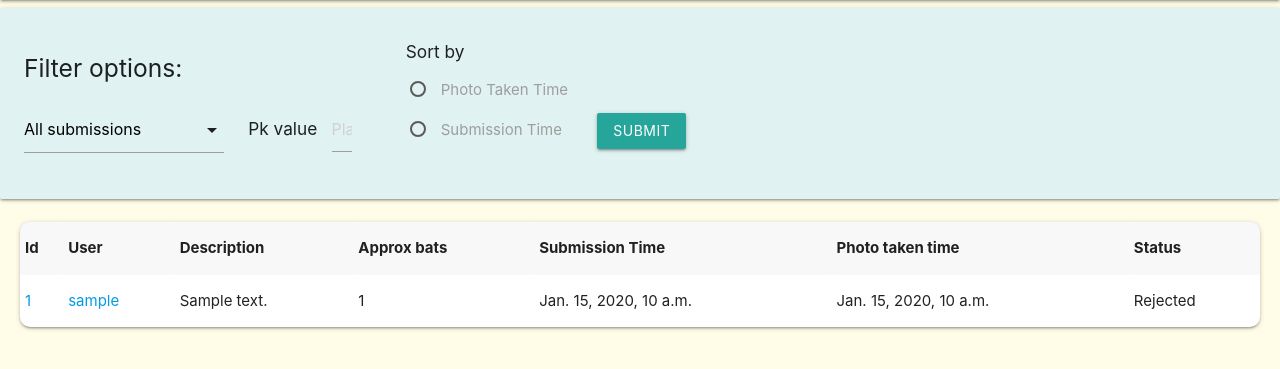
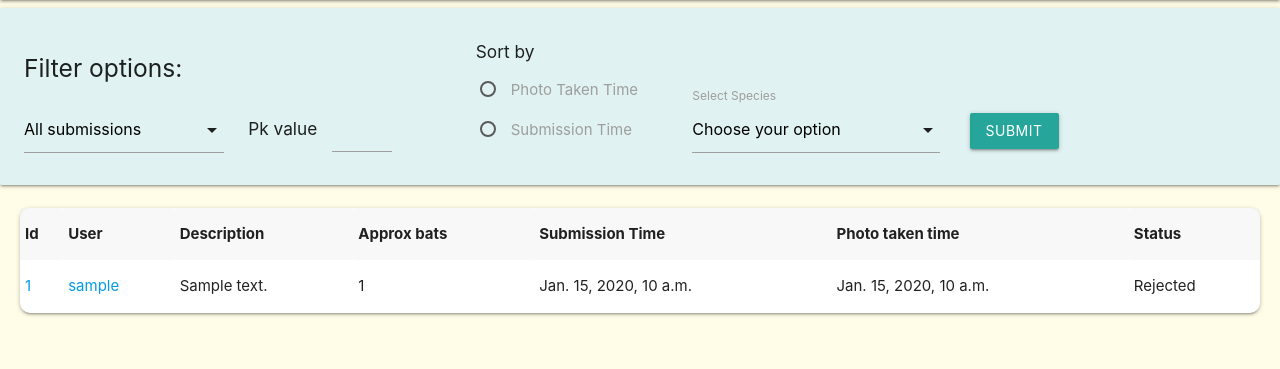
Before and after one commit to ArthikBhandary/Bat-Roost, a Django app: page /submission/all/ in a window 1280 px wide. Shown: the part 64-433 px from the top of the page. Run offline with Django 3.2, Linux system fonts and the light colour scheme; a user stored in the database is signed in; tables that the repository leaves empty hold one stand-in row (values such as "Sample post"); some libraries are stand-ins or nearby versions.

Commit message:
Species Filter, Location Filter and pagination optimisation including templates

```diff
--- a/bat_roost/submission/views.py
+++ b/bat_roost/submission/views.py
@@ -1,6 +1,6 @@
 from django.shortcuts import render, HttpResponse
 from django.views.generic.base import TemplateView
-from submission.models import Submission, SubmissionImage
+from submission.models import Submission, SubmissionImage, Species
 from django.views import View
 from django.views.generic import ListView, DetailView
 from django.http import JsonResponse
@@ -12,15 +12,17 @@ import csv
 import json
 from django.core.serializers import serialize
 from core.permission import IsUserAdminTestMixin
+from core.misc_functions import is_int_convertible
 
 
 class AllsubmissionDetails(IsUserAdminTestMixin, DetailView):
     model = Submission
     template_name = "submission/sub_det.html"
+
     def get_context_data(self, **kwargs):
         """Return the view context data."""
         context = super().get_context_data(**kwargs)
-        pk  = self.kwargs.get('pk')
+        pk = self.kwargs.get('pk')
         context["markers"] = json.loads(serialize("geojson", Submission.objects.filter(pk=pk)))
         context["domain"] = self.request.META['HTTP_HOST']
         return context
@@ -28,47 +30,56 @@ class AllsubmissionDetails(IsUserAdminTestMixin, DetailView):
 
 class AllSubmissionView(IsUserAdminTestMixin, ListView):
     model = Submission
-    paginate_by = 9
+    paginate_no = 10
     template_name = 'submission/all_sub.html'
 
     def get_context_data(self, **kwargs):
+        search_params = ""
         context = super(AllSubmissionView, self).get_context_data(**kwargs)
-        #submission_list = self.get_queryset()
-        submission_list =  Submission.objects.all()
+        # submission_list = self.get_queryset()
+        submission_list = Submission.objects.all()
         context["filter_status"] = self.request.GET.get("status")
-        if self.request.GET.get("status")=="Accepted":
-            submission_list =  submission_list.filter(status=Submission.ACCEPTED)
-        if self.request.GET.get("status")=="UnderReview":
-            submission_list =  submission_list.filter(status=Submission.UNDER_REVIEW)
+        if self.request.GET.get("status") == "Accepted":
+            submission_list = submission_list.filter(status=Submission.ACCEPTED)
+            search_params += "status=Accepted&"
+        if self.request.GET.get("status") == "UnderReview":
+            submission_list = submission_list.filter(status=Submission.UNDER_REVIEW)
+            search_params += "status=UnderReview&"
+        pk = self.request.GET.get("pk")
+        if is_int_convertible(pk):
+            submission_list = submission_list.filter(user__pk=pk)
+            context["filter_pk"] = pk
+            search_params += ("pk=" + pk + "&")
+        group1 = self.request.GET.get("group1")
+        context["filter_group1"] = group1
+        if group1:
+            search_params += "group1={param}&".format(param=group1)
+            if group1 == "st":
+                submission_list = submission_list.order_by("submission_time")
+            if group1 == "pt":
+                submission_list = submission_list.order_by("photo_taken_time")
 
+        species_id = self.request.GET.get("species")
+        if is_int_convertible(species_id):
+            submission_list = submission_list.filter(species__id=species_id)
+            context["species"] = species_id
+            search_params += "species={param}&".format(param=species_id)
+        context["search_params"] = search_params
+        context["species_list"] = Species.objects.all()
+
+        paginator = Paginator(submission_list, self.paginate_no)
+        if paginator.num_pages > 1:
+            context["is_paginated"] = True
+        page = self.request.GET.get('page')
         try:
-            pk = int(self.request.GET.get("pk"))
-            context["filter_pk"] = pk
-            if pk:
-                submission_list = submission_list.filter(user__pk=pk)
-        except:
-            #do nothing
-            submission_list = submission_list
-            context["filter_pk"] = ""
-        context["filter_group1"] = self.request.GET.get("group1")
-        if self.request.GET.get("group1")=="st":
-            submission_list = submission_list.order_by("submission_time")
-        if self.request.GET.get("group1")=="pt":
-            submission_list = submission_list.order_by("photo_taken_time")
+            submissions = paginator.page(page)
+        except PageNotAnInteger:
+            submissions = paginator.page(1)
+        except EmptyPage:
+            submissions = paginator.page(paginator.num_pages)
 
-
-        paginator = Paginator(submission_list, self.paginate_by)
-
-        page = self.request.GET.get('page')
-
-        try:
-            Submissions = paginator.page(page)
-        except PageNotAnInteger:
-            Submissions = paginator.page(1)
-        except EmptyPage:
-            Submissions = paginator.page(paginator.num_pages)
-
-        context['submission_list'] = Submissions
+        context['submission_list'] = submissions
+        context['page_obj'] = submissions
         return context
 
 
@@ -116,44 +127,65 @@ class StatusView(IsUserAdminTestMixin, View):
 
 
 def DownloadSubmission(request):
-    submission_list =  Submission.objects.all()
-    if request.GET.get("status")=="Accepted":
-        submission_list =  submission_list.filter(status=Submission.ACCEPTED)
-    if request.GET.get("status")=="UnderReview":
-        submission_list =  submission_list.filter(status=Submission.UNDER_REVIEW)
-    try:
-        pk = int(request.GET.get("pk"))
-        if pk:
-            submission_list = submission_list.filter(user__pk=pk)
-    except:
-        #do nothing
-        submission_list = submission_list
-    if request.GET.get("group1")=="st":
+    submission_list = Submission.objects.all()
+    if request.GET.get("status") == "Accepted":
+        submission_list = submission_list.filter(status=Submission.ACCEPTED)
+    if request.GET.get("status") == "UnderReview":
+        submission_list = submission_list.filter(status=Submission.UNDER_REVIEW)
+    pk = request.GET.get("pk")
+    if is_int_convertible(pk):
+        submission_list = submission_list.filter(user__pk=pk)
+    if request.GET.get("group1") == "st":
         submission_list = submission_list.order_by("submission_time")
-    if request.GET.get("group1")=="pt":
+    if request.GET.get("group1") == "pt":
         submission_list = submission_list.order_by("photo_taken_time")
+    species_id = request.GET.get("species")
+    if is_int_convertible(species_id):
+        submission_list = submission_list.filter(species__id=species_id)
     response = HttpResponse(content_type='text/csv')
     response['Content-Disposition'] = 'attachment; filename="submission.csv"'
     writer = csv.writer(response, delimiter=',')
 
     writer.writerow(['user', 'description', 'approx_bats',
-                     'submission_time', 'photo_taken_time', 'status', 'latitude', 'longitude', 'species', 'image1', 'image2', 'image3', 'image4', 'image5'])
+                     'submission_time', 'photo_taken_time', 'status', 'latitude', 'longitude', 'species', 'image1',
+                     'image2', 'image3', 'image4', 'image5'])
     for obj in submission_list:
         species_string = ", ".join(str(specie.name) for specie in obj.species.all())
 
         row_to_add = [obj.user, obj.description, obj.approx_bats,
-                         obj.submission_time, obj.photo_taken_time, obj.status, obj.latitude, obj.longitude, species_string ]
+                      obj.submission_time, obj.photo_taken_time, obj.status, obj.latitude, obj.longitude,
+                      species_string]
         for image in obj.images.all():
             row_to_add.append(request.build_absolute_uri(image.image.url))
         writer.writerow(row_to_add)
     return response
 
+
 class LocationView(TemplateView):
-     model = Submission
-     template_name = 'submission/loc.html'
-     def get_context_data(self, **kwargs):
+    model = Submission
+    template_name = 'submission/loc.html'
+
+    def get_context_data(self, **kwargs):
         """Return the view context data."""
         context = super().get_context_data(**kwargs)
-        context["markers"] = json.loads(serialize("geojson", Submission.objects.all()))
+        submission_list = Submission.objects.all()
+        if self.request.GET.get("status") == "Accepted":
+            submission_list = submission_list.filter(status=Submission.ACCEPTED)
+        if self.request.GET.get("status") == "UnderReview":
+            submission_list = submission_list.filter(status=Submission.UNDER_REVIEW)
+        pk = self.request.GET.get("pk")
+        if is_int_convertible(pk):
+            submission_list = submission_list.filter(user__pk=pk)
+        group1 = self.request.GET.get("group1")
+        if group1:
+            if group1 == "st":
+                submission_list = submission_list.order_by("submission_time")
+            if group1 == "pt":
+                submission_list = submission_list.order_by("photo_taken_time")
+
+        species_id = self.request.GET.get("species")
+        if is_int_convertible(species_id):
+            submission_list = submission_list.filter(species__id=species_id)
+        context["markers"] = json.loads(serialize("geojson", submission_list))
         context["domain"] = self.request.META['HTTP_HOST']
         return context
--- a/bat_roost/templates/submission/all_sub.html
+++ b/bat_roost/templates/submission/all_sub.html
@@ -23,9 +23,9 @@
             <div style="display:inline-block">
                 <h6 style="margin-left: 20px;">Pk value</h6>
             </div>
-    <div class="input-field col s6" style="display:inline-block">
-
-      <input placeholder="Placeholder" id="pk" type="text" class="validate" style="margin-left:10px;width:20px;" name="pk" >
+            <div class="browser-default" style="display:inline-block;min-width: 100px;">
+                <input placeholder=" " id="pk" type="number" class="validate"
+                       style="margin-left:10px;width:60px" name="pk" value="{{ filter_pk }}" >
             </div>
 
         </div>
@@ -35,23 +35,31 @@
             <h6>Sort by</h6>
             <p>
                 <label>
-              <input  name="group1" type="radio" value="pt" />
-              <span >Photo Taken Time</span>
+                    <input name="group1" type="radio" value="pt"/>
+                    <span>Photo Taken Time</span>
 
                 </label>
             </p>
             <p>
                 <label>
-              <input  name="group1" type="radio" value="st" />
+                    <input name="group1" type="radio" value="st"/>
                     <span>Submission Time</span>
                 </label>
             </p>
 
         </div>
+        <div style="display:inline-block;margin-left:50px">
+            <label for="species">Select Species</label>
+            <select name="species" id="species">
+                <option value="" disabled selected>Choose your option</option>
+                {% for specie in species_list %}
+                    <option value="{{ specie.id }}">{{ specie.name }}</option>
+                {% endfor %}
+            </select>
+        </div>
 
 
-
-     <button class="btn waves-effect waves-light" type="submit"  style="margin-left:25px;">Submit
+        <button class="btn waves-effect waves-light" type="submit" style="margin-left:25px;">Submit
 
         </button>
 
--- a/bat_roost/templates/submission/base.html
+++ b/bat_roost/templates/submission/base.html
@@ -33,8 +33,13 @@
                 </li>
 
                 <li class="nav-item">
-                  <a class="nav-link black-text" href="{% url 'submission:DownloadSubmission' %}?status={{ filter_status }}&pk={{ filter_pk }}&group1={{ filter_group1 }}">DownloadCSV</a>
+                  <a class="nav-link black-text" href="{% url 'submission:DownloadSubmission' %}?{{ search_params }}">DownloadCSV</a>
                 </li>
+                {% if search_params %}
+                   <li class="nav-item">
+                      <a class="nav-link black-text" href="{% url 'submission:loc' %}?{{ search_params }}">Filtered locations</a>
+                    </li>
+                {% endif %}
                 <li class="nav-item">
                   <a class="nav-link black-text" href="{% url 'submission:loc' %}">All locations</a>
                 </li>
--- a/bat_roost/templates/submission/loc.html
+++ b/bat_roost/templates/submission/loc.html
@@ -29,7 +29,7 @@
   <script type="text/javascript">
   document.addEventListener("DOMContentLoaded", (event) => {
     const attribution = '&copy; <a href="https://www.openstreetmap.org/copyright">OpenStreetMap</a> contributors'
-    const map = L.map('map')
+    const map = L.map('map',{worldCopyJump:true})
     L.tileLayer('https://{s}.tile.openstreetmap.org/{z}/{x}/{y}.png', { attribution: attribution}).addTo(map);
     const markers = JSON.parse(document.getElementById('markers-data').textContent);
     let feature = L.geoJSON(markers).bindPopup(function (layer) {
```
Also changed, not shown: other parts of bat_roost/templates/submission/all_sub.html (+34 -31 lines), bat_roost/core/misc_functions.py (added, +9 -0 lines). Lines whose indentation alone changed are shown as unchanged.
